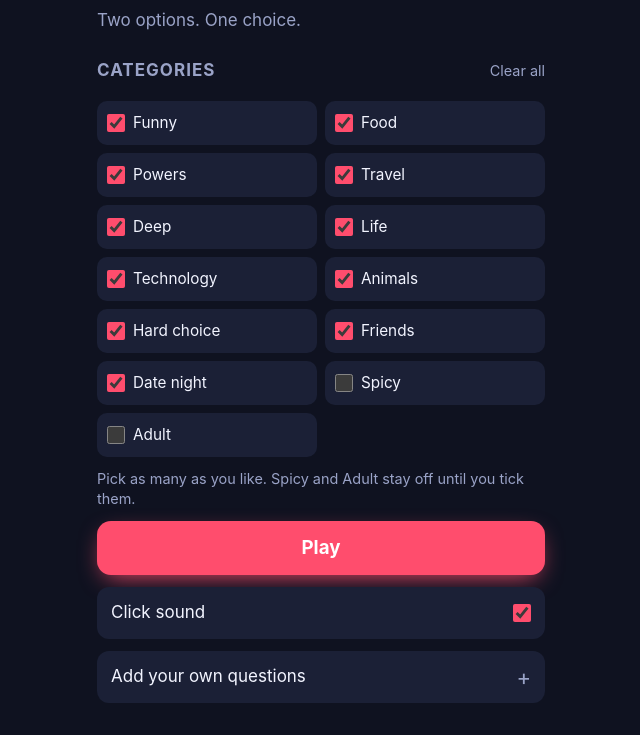
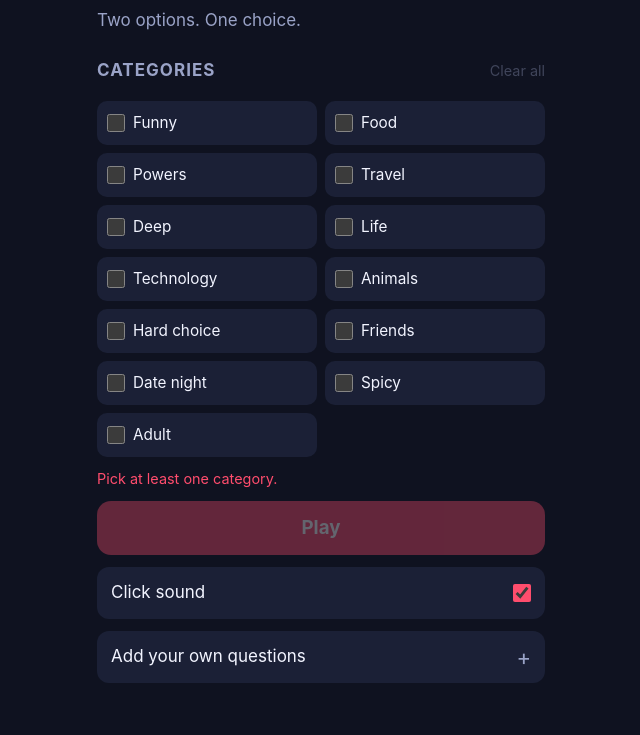
Before and after one commit to infinityxxxxx/would-you-rather, a plain HTML site: page index.html in a window 1280 px wide. Shown: the part 65-800 px from the top of the page, without its empty margins (319-959 px from the left). Drawn offline with Linux system fonts and the light colour scheme.

Commit message:
Start with no categories ticked on a first visit
New visitors now choose their own categories instead of opening with
everything but Spicy and Adult on. Existing saves keep their picks, and saves
from the old spice picker still migrate as before.

Co-Authored-By: Claude Opus 5.5 <noreply@anthropic.com>

```diff
--- a/index.html
+++ b/index.html
@@ -150,15 +150,16 @@ const save = (key, value) => { try { localStorage.setItem(key, JSON.stringify(va
 function hash(s) { let h = 5381; for (let i = 0; i < s.length; i++) h = (h * 33 ^ s.charCodeAt(i)) >>> 0; return h.toString(36); }
 const builtIn = BUILT_IN_QUESTIONS.map(([cat, heat, a, b]) => ({id: 'q' + hash(a + '|' + b), cat, heat, a, b}));
 
-const settings = Object.assign({sound: true}, load('wyrSettings', {}));
-// Remembering what's unticked means categories added later start ticked. Older saves carry the spice picker's choices.
-if (!settings.offCats) settings.offCats = OFF_BY_DEFAULT.filter(c => !(c === 'Spicy' && settings.spice === 'spicy') && !(c === 'Adult' && settings.adult));
+let seen = load('wyrSeen', []), custom = load('wyrCustom', []);
+let deck = [], pos = 0, current = null, votedAt = 0, leaving = false;
+const allQuestions = () => [...builtIn, ...custom.map(q => ({...q, cat: CUSTOM_CATEGORY}))];
+
+const savedSettings = load('wyrSettings', null);
+const settings = Object.assign({sound: true}, savedSettings);
+// Remembering what's unticked means categories added later start ticked.
+settings.offCats = initialOffCats(savedSettings, categoriesOf(allQuestions()));
 delete settings.spice; delete settings.adult;
 try { localStorage.removeItem('wyrVotes'); } catch {}
-let seen = load('wyrSeen', []), custom = load('wyrCustom', []);
-let deck = [], pos = 0, current = null, votedAt = 0, leaving = false;
-
-const allQuestions = () => [...builtIn, ...custom.map(q => ({...q, cat: CUSTOM_CATEGORY}))];
 const pool = () => questionsIn(allQuestions(), settings.offCats);
 function shuffle(a) { for (let i = a.length - 1; i > 0; i--) { const j = Math.floor(Math.random() * (i + 1)); [a[i], a[j]] = [a[j], a[i]]; } return a; }
 
@@ -189,7 +190,7 @@ function renderSelection() {
   $('play').disabled = empty;
   $('clearCats').disabled = empty;
   $('catHint').className = 'hint ' + (empty ? 'warn' : 'dim');
-  $('catHint').textContent = empty ? 'Pick at least one category.' : 'Pick as many as you like. Spicy and Adult stay off until you tick them.';
+  $('catHint').textContent = empty ? 'Pick at least one category.' : 'Pick as many as you like.';
 }
 function renderHome() {
   renderCats(); renderSelection();
--- a/logic.js
+++ b/logic.js
@@ -1,10 +1,17 @@
 // Pure game rules, kept apart from the page so tests can run them without a browser.
 const CUSTOM_CATEGORY = 'Your questions';
-// Off until ticked, so a fresh install never opens with adult or awkward questions.
+// What saves from before the category picker keep switched off, unless they had opted in through the old spice picker.
 const OFF_BY_DEFAULT = ['Spicy', 'Adult'];
 
 const categoriesOf = questions => [...new Set(questions.map(q => q.cat))];
 const questionsIn = (questions, off) => questions.filter(q => !off.includes(q.cat));
+
+// `saved` is the stored settings, or null on a first visit, which starts with nothing ticked.
+function initialOffCats(saved, categories) {
+  if (!saved) return categories;
+  if (saved.offCats) return saved.offCats;
+  return OFF_BY_DEFAULT.filter(c => !(c === 'Spicy' && saved.spice === 'spicy') && !(c === 'Adult' && saved.adult));
+}
 
 // Made-up but believable: tied to the question id, so a question shows the same split every time it comes up.
 const SPLIT_MIN = 18;
```
Also changed, not shown: tests/logic.test.js (+14 -3 lines), 1 other file.
